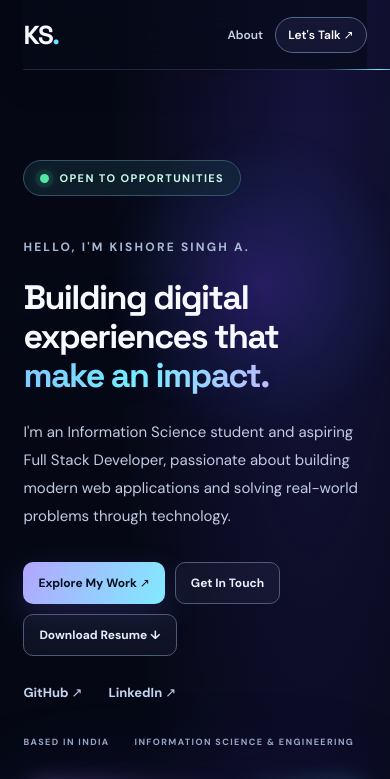
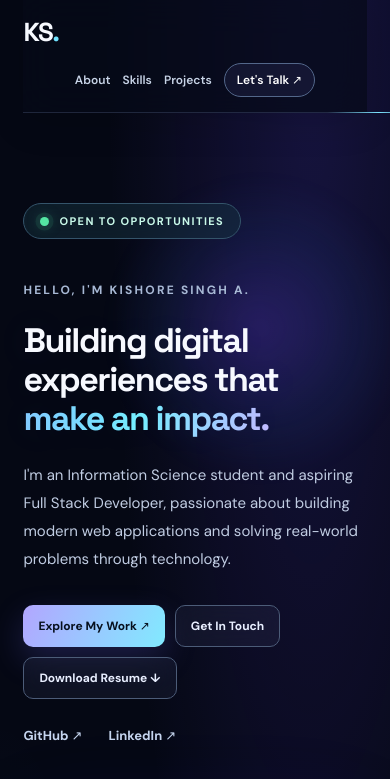
Before and after one commit to kishoresingha108/kishore-portfolio, a React (Vite) app in the folder kishore-portfolio/: page / in a window 390 px wide. Shown: the top 779 px of the page. Built offline with nearby package versions, Linux system fonts and the light colour scheme.

Commit message:
Fix mobile navigation visibility

```diff
--- a/kishore-portfolio/src/App.css
+++ b/kishore-portfolio/src/App.css
@@ -145,3 +145,38 @@ body{background:#050814;color:var(--text);background-image:radial-gradient(ellip
     font-size: clamp(34px, 8vw, 46px);
   }
 }
+/* MOBILE NAVIGATION FIX */
+
+@media (max-width: 500px) {
+  .navbar {
+    height: auto;
+    min-height: 76px;
+    padding: 15px 0;
+    display: flex;
+    flex-wrap: wrap;
+    gap: 14px;
+  }
+
+  .navbar .logo {
+    font-size: 26px;
+  }
+
+  .nav-links {
+    display: flex;
+    flex-wrap: wrap;
+    justify-content: center;
+    gap: 12px;
+    width: 100%;
+  }
+
+  .nav-links a {
+    display: inline-flex !important;
+    align-items: center;
+    font-size: 12px;
+    white-space: nowrap;
+  }
+
+  .nav-links .nav-contact {
+    padding: 8px 12px;
+  }
+}
```
